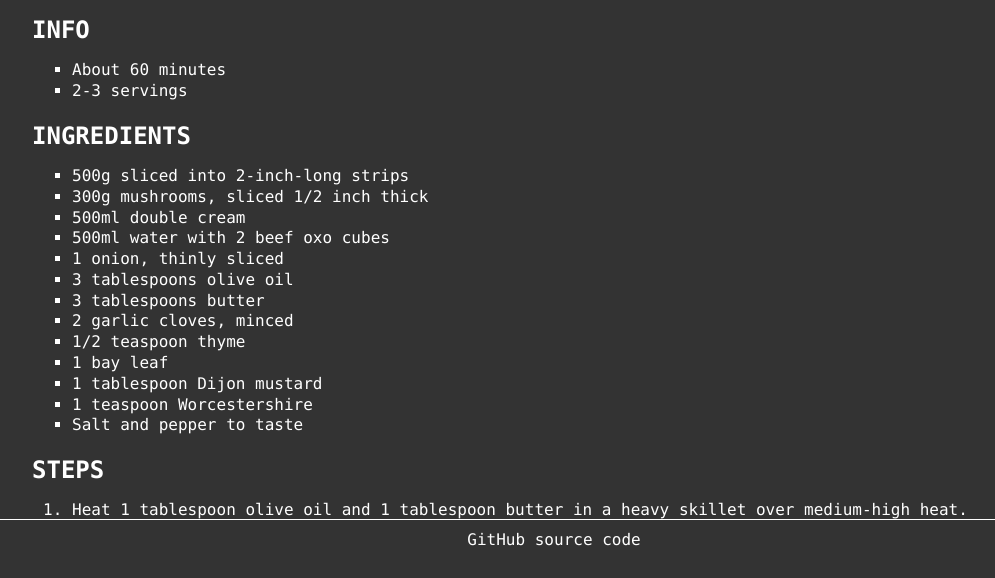
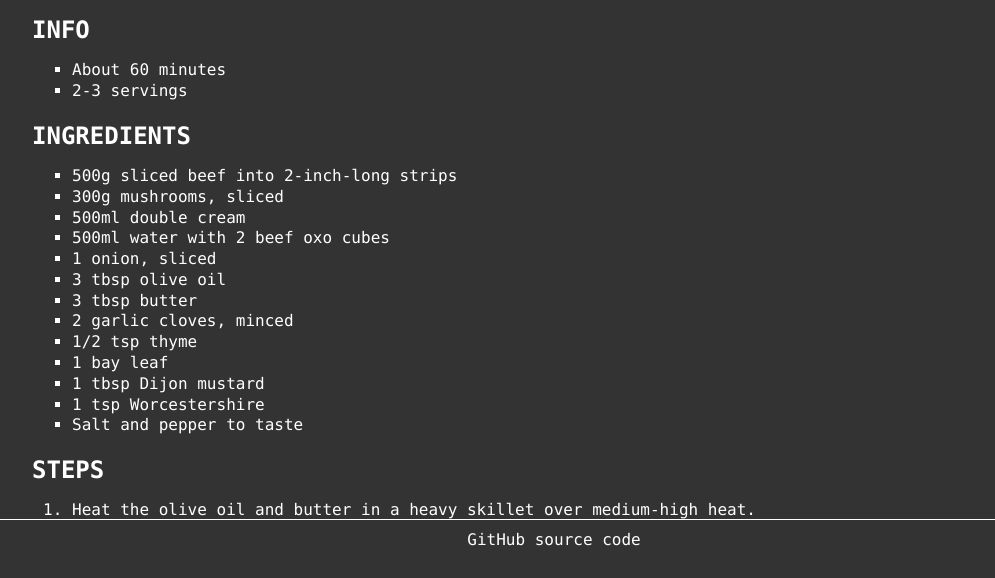
Before and after one commit to charlieb954/eleventy-recipes, an Eleventy site: page src/recipes/beef-stroganoff.md in a window 1280 px wide. Shown: the part 220-798 px from the top of the page, without its empty margins (96-1091 px from the left). Built offline with nearby package versions, Linux system fonts and the light colour scheme; Eleventy itself is replaced by a stand-in of ours; files that its build step writes are made by us from their sources.

Commit message:
Update beef-stroganoff.md

```diff
--- a/src/recipes/beef-stroganoff.md
+++ b/src/recipes/beef-stroganoff.md
@@ -12,22 +12,22 @@ A simple beef stroganoff recipe.
 * 2-3 servings
 
 ## ingredients
-- 500g sliced into 2-inch-long strips
-- 300g mushrooms, sliced 1/2 inch thick
+- 500g sliced beef into 2-inch-long strips
+- 300g mushrooms, sliced
 - 500ml double cream
 - 500ml water with 2 beef oxo cubes
-- 1 onion, thinly sliced
-- 3 tablespoons olive oil
-- 3 tablespoons butter
+- 1 onion, sliced
+- 3 tbsp olive oil
+- 3 tbsp butter
 - 2 garlic cloves, minced
-- 1/2 teaspoon thyme
+- 1/2 tsp thyme
 - 1 bay leaf
-- 1 tablespoon Dijon mustard
-- 1 teaspoon Worcestershire
+- 1 tbsp Dijon mustard
+- 1 tsp Worcestershire
 - Salt and pepper to taste
 
 ## steps
-1. Heat 1 tablespoon olive oil and 1 tablespoon butter in a heavy skillet over medium-high heat.
-2. Add beef, season with salt and pepper, and cook, tossing frequently, until browned on all sides, about 8 minutes. Transfer to bowl.
+1. Heat the olive oil and butter in a heavy skillet over medium-high heat.
+2. Add the beef, season with salt and pepper and cook, tossing frequently, until browned on all sides - about 8 minutes. Transfer to bowl.
 3. Reduce heat to medium-low and heat the remaining oil and butter in the same skillet. Add mushrooms, onion, garlic, and thyme. Season with salt and pepper, and cook, tossing often, until mushrooms are golden brown and tender, about 6 minutes.
 4. Add water, cream, Worcestershire sauce, and bay leaf; mix to combine and bring to a simmer. Cook until reduced, about 6 minutes. Return beef to skillet; cook over medium-low heat until sauce is thick and creamy, 8–10 minutes. Taste and adjust season with salt and pepper, if necessary. Turn off the heat and whisk in sour cream and mustard; mix until well combined. Serve immediately, garnished with chopped parsley.
```
